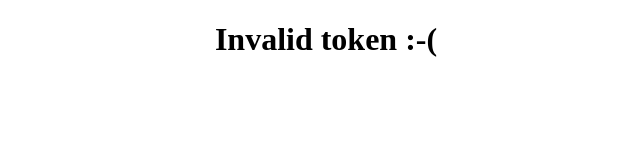
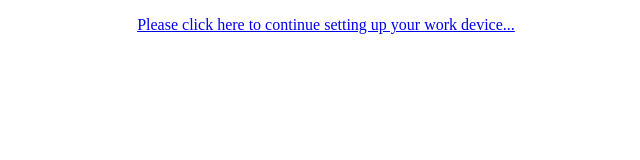
Before and after one commit to clouddpc/clouddpc.github.io, a plain HTML site: page invalid.html in a window 1280 px wide. Shown: the whole page, without its empty margins (314-954 px from the left). Drawn offline with Linux system fonts and the light colour scheme.

Commit message:
Revamp invalid page

```diff
--- a/invalid.html
+++ b/invalid.html
@@ -1,12 +1,24 @@
 <!DOCTYPE html>
 <html>
 <head>
+<script src="https://apis.google.com/js/api.js"></script>
+<script>
+function generateEnrollmentLink() {
+    var enrollmentToken = new URL(window.location.href).searchParams.get('et');
+    var text = "Please click here to continue setting up your work device...";
+    if (enrollmentToken != null) {
+        enrollmentLink = 'https://enterprise.google.com/android/enroll?et=' + enrollmentToken;
+    } else {
+        enrollmentLink = 'https://enterprise.google.com/android/enroll?invalid';
+    }
+    var result = text.link(enrollmentLink);
+    document.getElementById("clickToRedirect").innerHTML = result;
+}
+</script>
 </head>
 <body onload="generateEnrollmentLink()">
 <center>
-<h1>
-Invalid token :-(
-</h1>
+<p id="clickToRedirect"></p>
 </center>
 </body>
 </html>
```
Also changed, not shown: index.html (+6 -2 lines).
